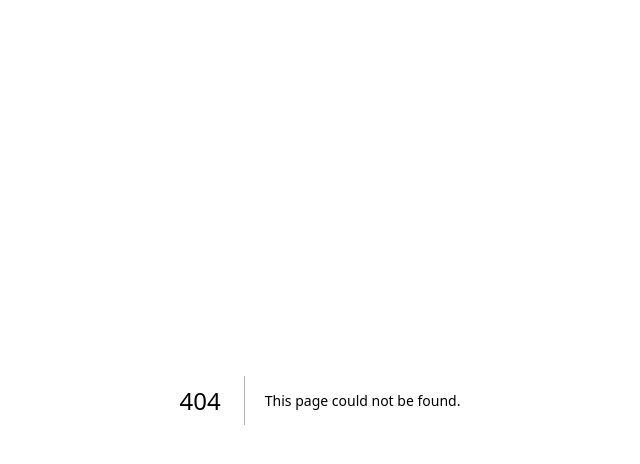
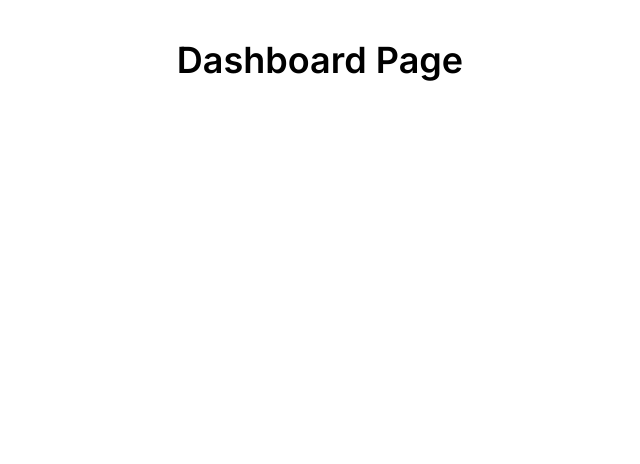
Before and after one commit to arvinbuid/next-invoices, a Next.js app: page /dashboard in a window 1280 px wide. Before the commit this address had no page. Shown: the top 464 px of the page, without its empty margins (320-960 px from the left). Built offline with nearby package versions, Linux system fonts and the light colour scheme; a web font is replaced by a local one.

Commit message:
created dashboard folder as nested route and add page.tsx

```diff
--- /dev/null
+++ b/app/dashboard/page.tsx
@@ -0,0 +1,5 @@
+export default function Page() {
+  return (
+    <h1 className="mt-10 text-center text-4xl font-semibold">Dashboard Page</h1>
+  );
+}
```
